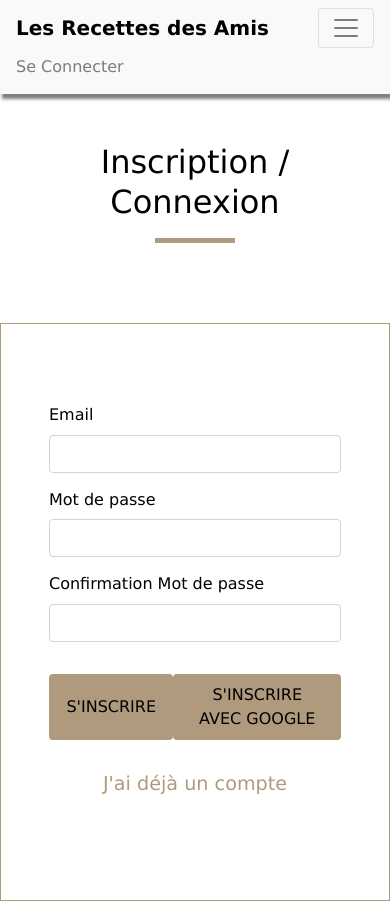
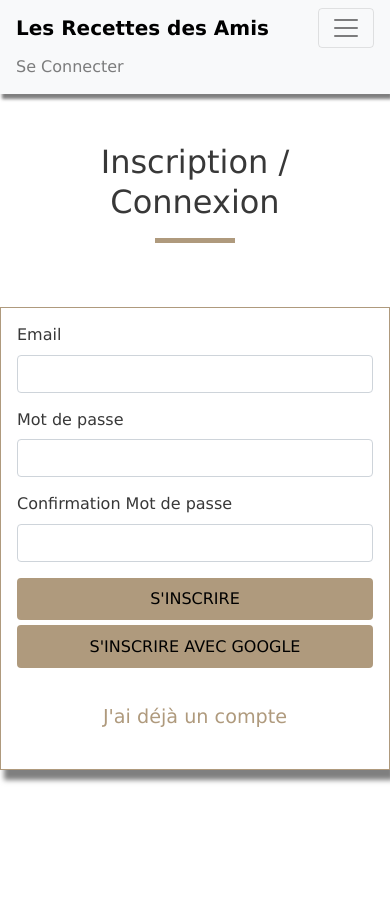
Before and after one commit to EricH77410/recipes, a React (Create React App) app: page /inscription in a window 390 px wide. After the commit the page ends 844 px from the top, so only its background shows below. Built offline with nearby package versions, Linux system fonts and the light colour scheme; no server answers; the database is empty.

Commit message:
add media queries

```diff
--- a/src/components/Header/Header.jsx
+++ b/src/components/Header/Header.jsx
@@ -3,9 +3,17 @@ import { Link } from 'react-router-dom'
 import { RecetteContext } from '../../context/Provider'
 import { auth } from '../../firebase/firebase'
 import './Header.style.scss'
+
 const Header = () => {
+  const { currentUser } = useContext(RecetteContext)
 
-  const { currentUser } = useContext(RecetteContext)
+  const showAdminLink = () => {
+    if (currentUser && currentUser.email === 'eric.hamimi@gmail.com') {
+      return <Link className="nav-item nav-link" to="/admin" >Admin</Link>
+    }
+  }
+
+
 
   return (
     <nav className="navbar sticky-top navbar-expand-lg navbar-light bg-light">
@@ -16,11 +24,13 @@ const Header = () => {
       <div className="collapse navbar-collapse" id="navbarNavAltMarkup">
         <div className="navbar-nav">
           <Link className="nav-item nav-link active" to='/recettes'>Les Recettes <span className="sr-only">(current)</span></Link>
-          <Link className="nav-item nav-link" to="/admin" >Admin</Link>
+
+          {showAdminLink()}
+
         </div>
       </div>
       <div className="navbar-nav nav-right">
-        { currentUser ?  ( <button className="nav-item nav-link" onClick={()=>auth.signOut()}>Déconnexion</button>) :
+        { currentUser ?  ( <Link className="nav-item nav-link" onClick={()=>auth.signOut()}>Déconnexion</Link>) :
           (
             <Link className="nav-item nav-link" to="/inscription">Se Connecter</Link>
           )
--- a/src/components/Hero/Hero.jsx
+++ b/src/components/Hero/Hero.jsx
@@ -1,5 +1,5 @@
 import React from 'react'
-import './Hero.style.scss'
+
 const Hero = ({ children, hero }) => {
   return (
     <div>
--- a/src/components/Hero/Hero.style.scss
+++ /dev/null
@@ -1,20 +0,0 @@
-.hero {
-  min-height: calc(50vh - 66px);
-  display: flex;
-  align-items: center;
-  justify-content: center;
-
-  &::before{
-    background: url('./../../assets/images/cover.jpg') center/cover no-repeat;
-    content: "";
-    display: block;
-    position: absolute;
-    top: 0;
-    left: 0;
-    width: 100%;
-    height: 48%;
-    z-index: -2;
-    opacity: 0.4;
-  }
-
-}
--- a/src/components/Recette-details/Ingredients/Ingredients.jsx
+++ b/src/components/Recette-details/Ingredients/Ingredients.jsx
@@ -4,8 +4,9 @@ import Title from '../../Title/Title'
 const Ingredients = ({list}) => {
   const ingredients = list.split(',')
   return (
+    <>
+      <Title title="ingrédients" />
       <div className="ingredient-list">
-      <Title title="ingrédients" />
         {
           ingredients.map((ing, idx) => {
             return (
@@ -14,6 +15,7 @@ const Ingredients = ({list}) => {
           })
         }
       </div>
+    </>
   )
 }
 
--- a/src/components/Recette-details/Recette-detail.style.scss
+++ b/src/components/Recette-details/Recette-detail.style.scss
@@ -8,6 +8,7 @@
     box-shadow: var(--darkShadow);
     display: block;
     margin: 1rem auto;
+    width: 100%;
   }
 
   p {
@@ -20,6 +21,7 @@
 
     .ingredient {
       width: 50%;
+      border-right: 2px solid var(--primaryColor);
 
       .ingredient-list>div {
         margin-bottom: 1rem;
@@ -34,6 +36,29 @@
       }
     }
   }
+
+  @media screen and (max-width: 776px) {
+    .recette-info {
+      flex-direction: column;
+      width: 100%;
+
+      .ingredient {
+        width: 100%;
+        border: none;
+        text-align: center;
+        margin-bottom: 2rem;
+      }
+
+      .etape {
+        width: 100%;
+        margin-bottom: 2rem;
+      }
+
+      .title {
+        margin-bottom: 1.5rem;
+      }
+    }
+  }
 }
 
 .recette-form {
--- a/src/pages/Home/Home.style.scss
+++ b/src/pages/Home/Home.style.scss
@@ -5,6 +5,8 @@
   --primaryColor: #af9a7d;
   --darkGrey: #cfcfcf;
   --mainTransition: all 0.3s linear;
+  --mainBlack: #383838;
+  --mainWhite: #fff;
 }
 
 /* globals */
@@ -76,3 +78,52 @@ h6 {
   }
 
 }
+
+.hero {
+  min-height: calc(50vh - 66px);
+  display: flex;
+  align-items: center;
+  justify-content: center;
+
+  &::before{
+    background: url('./../../assets/images/cover.jpg') center/cover no-repeat;
+    content: "";
+    display: block;
+    position: absolute;
+    top: 0;
+    left: 0;
+    width: 100%;
+    height: 48%;
+    z-index: -2;
+    opacity: 0.4;
+  }
+
+}
+
+@media screen and (max-width: 776px) {
+  .banner {
+    border: none;
+    padding: 0.5rem;
+
+    h1 {
+      font-size: 2rem;
+      text-align: center;
+    }
+
+    p {
+      font-size: 1rem;
+    }
+  }
+
+  .latest-center {
+    grid-row-gap: 1rem;
+  }
+
+  .latest {
+    padding: 0;
+  }
+
+  .title {
+    margin-bottom: 1.5rem;
+  }
+}
--- a/src/pages/Inscription/Inscription.style.scss
+++ b/src/pages/Inscription/Inscription.style.scss
@@ -1,6 +1,6 @@
 .signin {
   display: flex;
-  margin-top: 5rem;
+  margin-top: 1rem;
   box-shadow: var(--darkShadow);
 
   &-left {
@@ -28,4 +28,30 @@
       }
     }
   }
+
+  .btn {
+    width: 100%;
+    margin-right: 5px;
+  }
+
+  @media screen and (max-width: 776px) {
+
+    .signin-left {
+      display: none;
+    }
+
+    .signin-right {
+      padding: 1rem;
+    }
+
+    .signin-action {
+      margin-top: 1rem;
+      display: block;
+    }
+
+    .btn {
+      width: 100%;
+      margin-bottom: 5px;
+    }
+  }
 }
```
Lines whose indentation alone changed are shown as unchanged.
